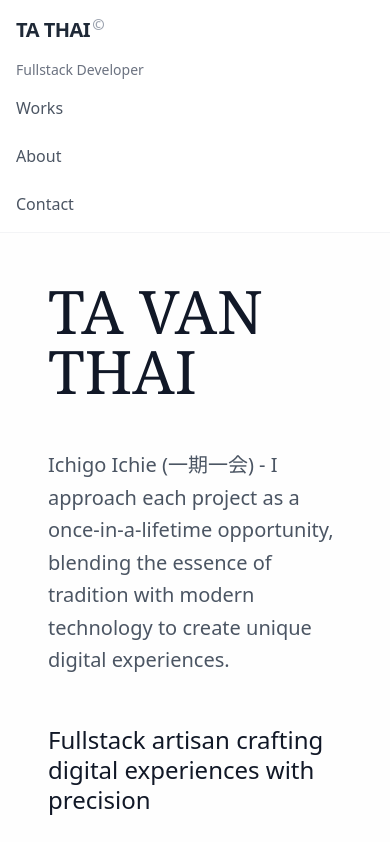
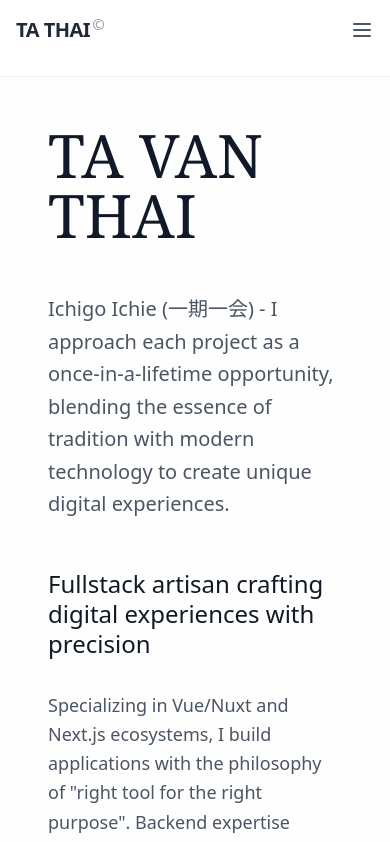
Before and after one commit to vanthaita/portfolio-2024, a Next.js app: page / in a window 390 px wide. Shown: the top 842 px of the page. Built offline with nearby package versions, Linux system fonts and the light colour scheme.

Commit message:
fix: hamburger menu, homepage content

```diff
--- a/src/components/HomePage.tsx
+++ b/src/components/HomePage.tsx
@@ -66,17 +66,14 @@ const Hero = () => {
 
             <div className="md:w-2/3 space-y-8">
               <h2 className="text-xl md:text-2xl font-light text-gray-900 leading-relaxed">
-                Fullstack developer embracing the spirit of Ichigo Ichie
+                Creating thoughtful digital solutions with fullstack versatility
               </h2>
               <div className="space-y-6 text-gray-600">
                 <p className="text-lg leading-relaxed">
-                  Leveraging Vue/Nuxt and Next.js, I build applications with a &quot;right tool for the right job&quot; philosophy.
-                  Specializing in backend architecture with Node.js, PostgreSQL (Prisma), and MongoDB.
+                  With a strong foundation in both frontend and backend, I architect seamless digital experiences using Vue/Nuxt and Next.js on the frontend, paired with robust backend systems powered by Node.js, PostgreSQL (Prisma), and MongoDB.
                 </p>
                 <p className="text-lg leading-relaxed">
-                  <span className="font-medium text-gray-700">Beyond development:</span>
-                  Football and badminton enthusiast. Native Vietnamese speaker
-                  (basic Japanese/limited working proficiency in English).
+                  <span className="font-medium text-gray-700">Rooted in mindfulness:</span> Inspired by the concept of <span className="italic">Ichigo Ichie</span>, I approach development with focus, care, and an appreciation for every unique project moment. I thrive in hackathons, embrace collaboration, and continuously seek to create impactful technology through startup ventures.
                 </p>
               </div>
             </div>
--- a/src/components/Navbar.tsx
+++ b/src/components/Navbar.tsx
@@ -1,20 +1,24 @@
 'use client';
 import Link from 'next/link';
+import { useState } from 'react';
 
 const Navbar = () => {
+  const [isMenuOpen, setIsMenuOpen] = useState(false);
   const scrollToSection = (event: React.MouseEvent, sectionId: string) => {
     event.preventDefault();
     const section = document.getElementById(sectionId);
     if (section) {
       section.scrollIntoView({ behavior: 'smooth' });
     }
+    setIsMenuOpen(false);
   };
 
   return (
     <header className="sticky top-0 z-40 w-full bg-white/80 backdrop-blur-sm border-b border-gray-100">
       <div className="container mx-auto px-4 py-4">
         <div className="flex flex-col items-start justify-between gap-4 md:flex-row md:items-center">
-          <div className="flex flex-col md:flex-row md:items-center gap-4">
+          <div className="flex flex-col md:flex-row md:items-center gap-4 w-full md:w-auto">
+            <div className="flex justify-between items-center w-full md:w-auto">
               <Link
                 href="/"
                 aria-label="Back to Home"
@@ -24,12 +28,26 @@ const Navbar = () => {
                   TA THAI<sup className="text-gray-400 ml-0.5">©</sup>
                 </span>
               </Link>
-            <span className="text-sm font-medium text-gray-500 md:text-base">
+              <button
+                className="md:hidden text-gray-600 hover:text-gray-900 focus:outline-none transition-transform duration-200 hover:scale-110"
+                onClick={() => setIsMenuOpen(!isMenuOpen)}
+                aria-label="Toggle menu"
+              >
+                <svg className="w-6 h-6" fill="none" stroke="currentColor" viewBox="0 0 24 24">
+                  {isMenuOpen ? (
+                    <path strokeLinecap="round" strokeLinejoin="round" strokeWidth={2} d="M6 18L18 6M6 6l12 12" />
+                  ) : (
+                    <path strokeLinecap="round" strokeLinejoin="round" strokeWidth={2} d="M4 6h16M4 12h16M4 18h16" />
+                  )}
+                </svg>
+              </button>
+            </div>
+            <span className="text-sm font-medium text-gray-500 md:text-base hidden md:block">
               Fullstack Developer
             </span>
           </div>
 
-          <nav className="w-full md:w-auto">
+          <nav className={`${isMenuOpen ? 'max-h-screen opacity-100 visible' : 'max-h-0 opacity-0 invisible'} transition-all duration-300 ease-in-out overflow-hidden md:max-h-full md:opacity-100 md:visible w-full md:w-auto`}>
             <ul className="flex flex-col gap-6 md:flex-row md:gap-8">
               {['Works', 'About', 'Contact'].map((item) => (
                 <li key={item}>
```
Lines whose indentation alone changed are shown as unchanged.
